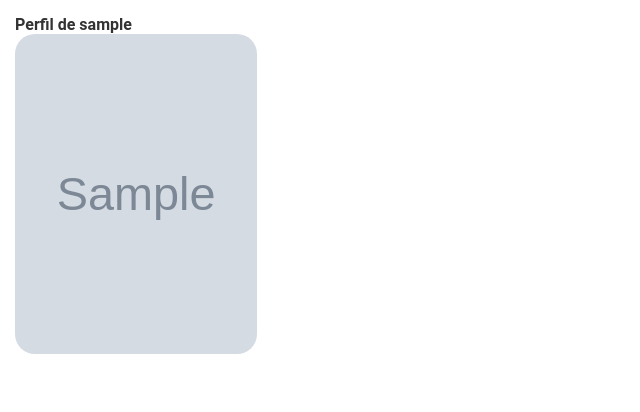
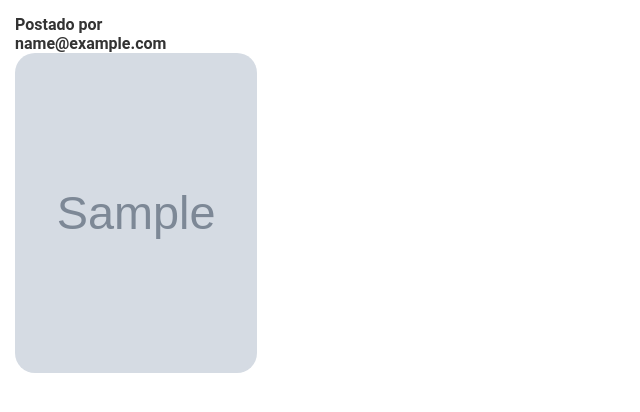
Before and after one commit to renanmarquespereira/cursoFakePinterest, a Flask app: page /feed in a window 1280 px wide. Shown: the part 72-484 px from the top of the page, without its empty margins (0-640 px from the left). Run offline with Flask 3, Linux system fonts and the light colour scheme; a user stored in the database is signed in; tables that the repository leaves empty hold one stand-in row (values such as "Sample post"); grey boxes marked "Sample" are stand-in pictures.

Commit message:
adicionado username em feed.html

```diff
--- a/fakepinterest/templates/feed.html
+++ b/fakepinterest/templates/feed.html
@@ -10,8 +10,8 @@
 
       <div class="conteudo">
           {% for foto in fotos %}
-        <div class="bloco-imagem text-center">
-            <h4 class="pb-3">Perfil de {{ foto.usuario.username }}</h4>
+        <div class="bloco-imagem">
+            <h4 class="mb-3 text-center">Postado por {{ foto.usuario.email }}</h4>
           <a href=" {{ url_for('perfil', id_usuario=foto.id_user) }} ">
             <img src="{{ url_for('static', filename='fotos_posts/{}'.format(foto.imagem)) }}" alt="no image">
           </a>
```
